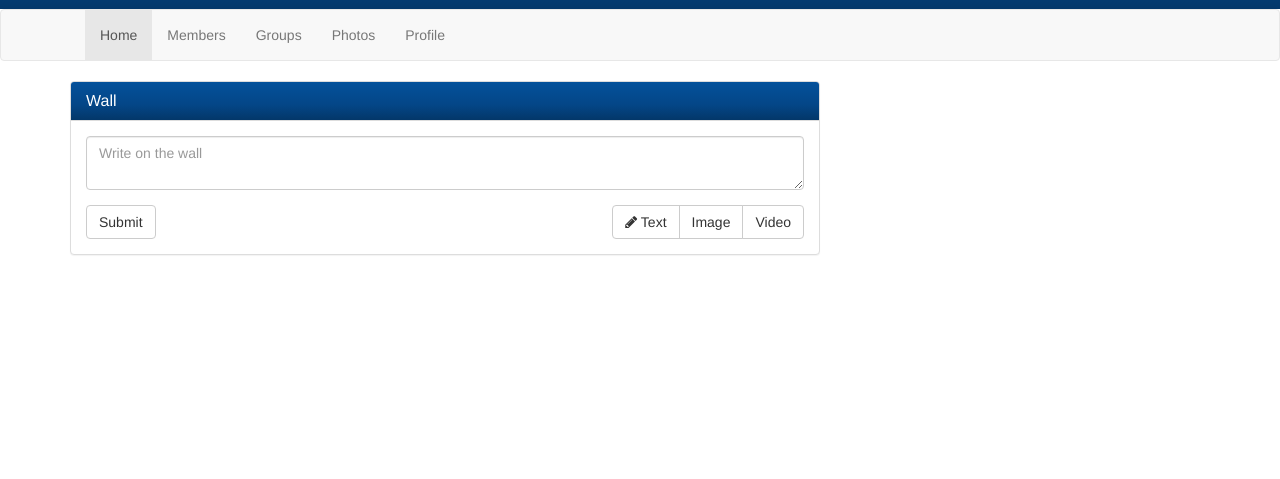
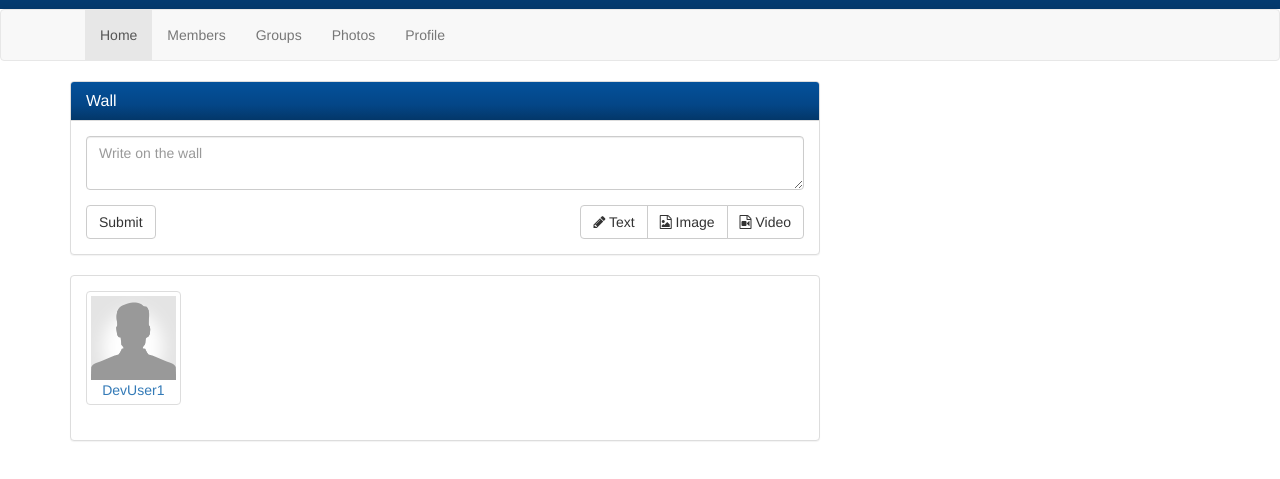
Before and after one commit to galopezb/dobble, a plain HTML site: page index.html in a window 1280 px wide. Shown: the part 91-570 px from the top of the page. Drawn offline with nearby package versions, Linux system fonts and the light colour scheme.

Commit message:
Users space area

```diff
--- a/index.html
+++ b/index.html
@@ -6,7 +6,7 @@
     <meta http-equiv="X-UA-Compatible" content="IE=edge">
     <meta name="viewport" content="width=device-width, initial-scale=1">
 
-    <title>Starter Template for Bootstrap</title>
+    <title>Dobble Social Network</title>
 
     <!-- Bootstrap core CSS -->
     <link href="css/bootstrap.css" rel="stylesheet">
@@ -78,11 +78,20 @@
                   <div class="pull-right">
                     <div class="btn-group">
                       <button type="button" class="btn btn-default"><i class="fa fa-pencil"></i> Text</button>
-                      <button type="button" class="btn btn-default">Image</button>
-                      <button type="button" class="btn btn-default">Video</button>
+                      <button type="button" class="btn btn-default"><i class="fa fa-file-image-o"></i> Image</button>
+                      <button type="button" class="btn btn-default"><i class="fa fa-file-video-o"></i> Video</button>
                     </div>
                   </div>
                 </form>
+              </div>
+            </div>
+            <div class="panel panel-default post">
+              <div class="panel-body">
+                <div class="row">
+                  <div class="col-sm-2">
+                    <a class="post-avatar thumbnail" href="profile.html"><img src="img/user.png"><div class="text-center">DevUser1</div></a>
+                  </div>
+                </div>
               </div>
             </div>
           </div>
```
